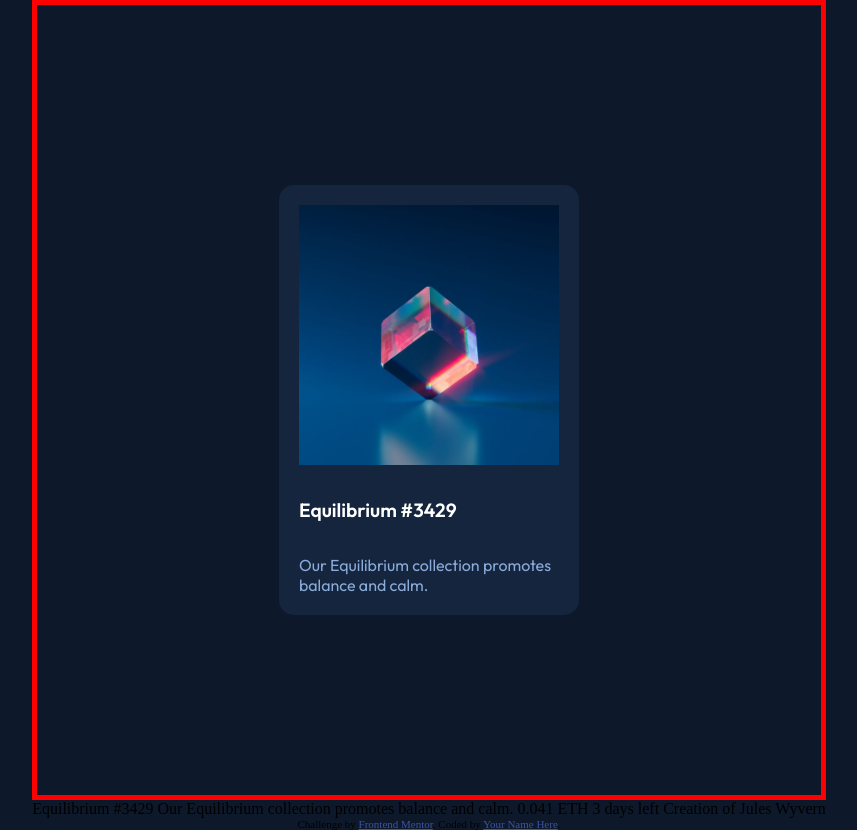
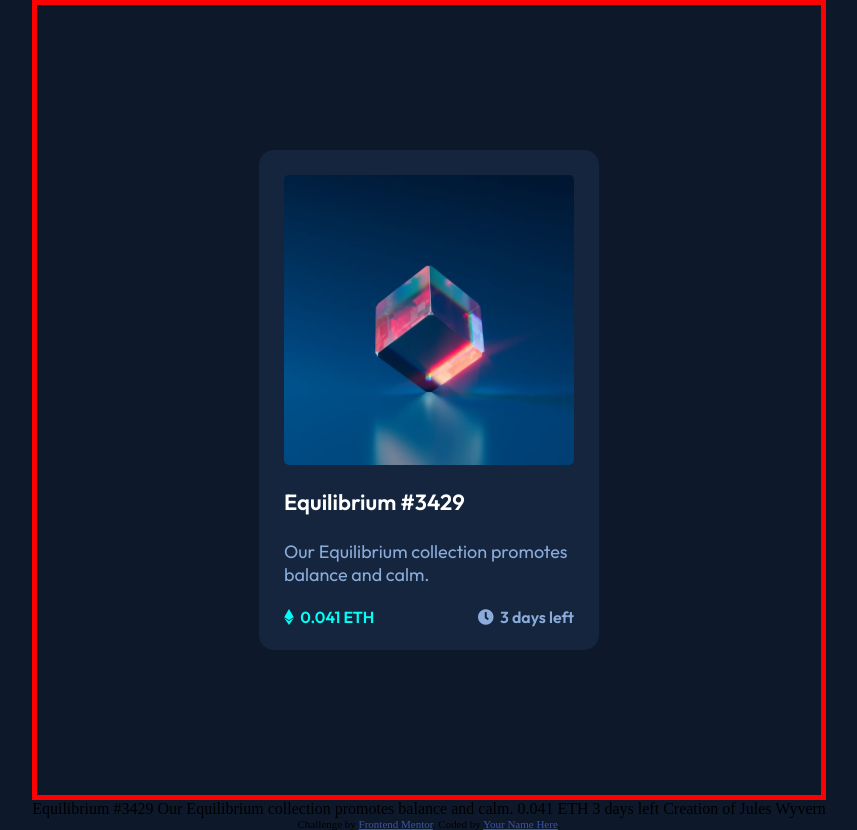
Before and after one commit to guanizorommel/fem13, a plain HTML site: page index.html in a window 1280 px wide. Shown: the whole page, without its empty margins (211-1068 px from the left). Drawn offline with Linux system fonts and the light colour scheme.

Commit message:
explaining css

```diff
--- a/index.html
+++ b/index.html
@@ -30,6 +30,10 @@
       <img src="images\image-equilibrium.jpg" alt="">
       <h1>Equilibrium #3429</h1>
       <h2>Our Equilibrium collection promotes balance and calm.</h2>
+      <div class="pricing-box">
+        <i class="fab fa-ethereum"><span class="eth-text">&nbsp;&nbsp;0.041 ETH</span></i>
+        <i class="fas fa-clock"><span class="days-text">&nbsp;&nbsp;3 days left</span></i>
+      </div>
     </div>
   </div>
 
--- a/styles.css
+++ b/styles.css
@@ -24,13 +24,13 @@ h1,h2,h3,h4,h5,p {
 
 h1 {
     color: var(--White);
-    font-size: 1.2em;
+    font-size: 22px;
     font-weight: 600;
 }
 
 h2 {
     color: var(--Softblue);
-    font-size: 1em;
+    font-size: 18px;
     font-weight: 400;
 }
 
@@ -38,10 +38,6 @@ body {
     max-width: max-content; /*This makes the body in max-width based on the content*/
     margin: auto; /*This makes the body all of its items inside automatically centered y and x axis*/
     background-color: var(--Verydarkblue-mainBG);
-}
-
-img {
-    width: 100%;
 }
 
 .container {
@@ -55,12 +51,36 @@ img {
 
 .card-box { /*This is now flex item. parent is container*/
     background-color: var(--Verydarkblue-cardBG);
-    height: 430px;
-    width: 300px;
+    height: 500px;
+    width: 340px;
     border-radius: 15px;
-    padding: 20px;
+    padding: 25px;
 
     display: flex; /*Make this a flex parent. all of items inside of this will become flex-item*/
     flex-direction: column; /*The default flex-direction is row, i changed it to column*/
     justify-content: space-between; /*add space between flex item depending on remaing space*/
 }
+
+img {
+    width: 100%; /*Make sure that images has width% so that i will shrink when resized*/
+    border-radius: 5px;
+}
+
+.pricing-box {
+    display: flex;
+    justify-content: space-between;
+}
+
+.fa-ethereum {
+    color: var(--Cyan);
+}
+
+.fa-clock {
+    color: var(--Softblue);
+}
+
+.eth-text, .days-text {
+    font-family: "Outfit", sans-serif;
+    font-size: 16px;
+    font-weight: 600;
+}
```
